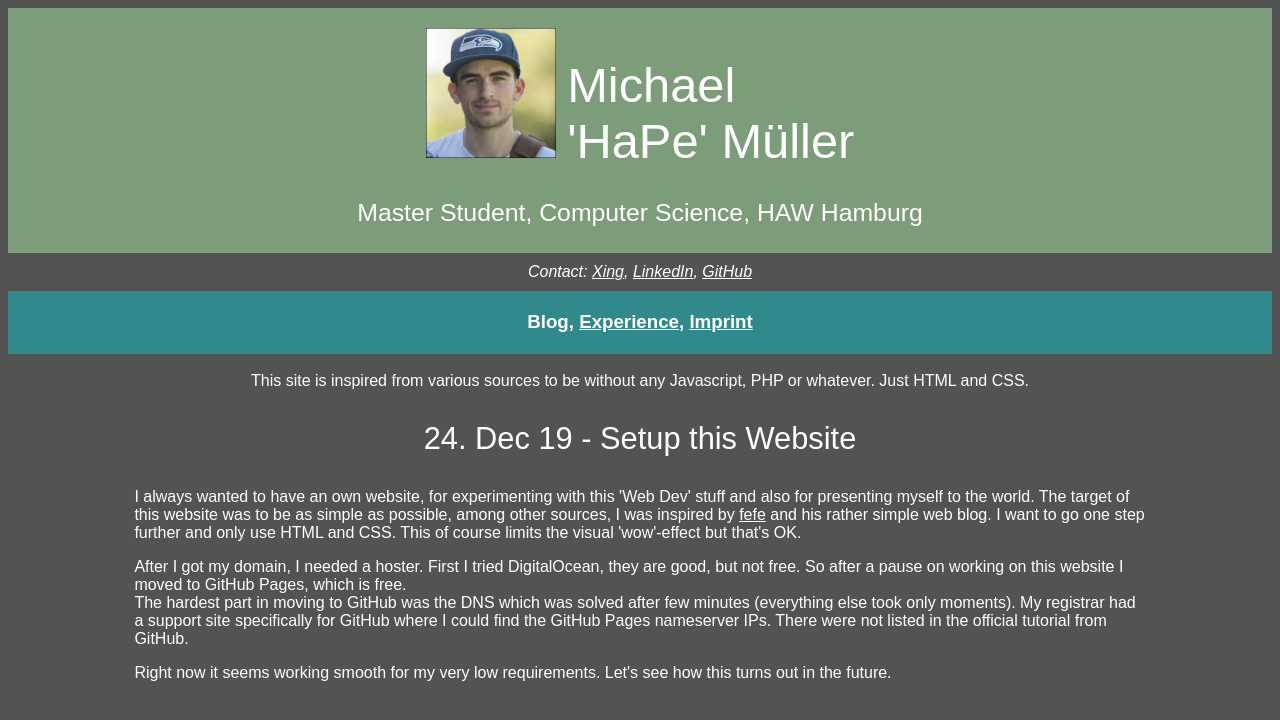
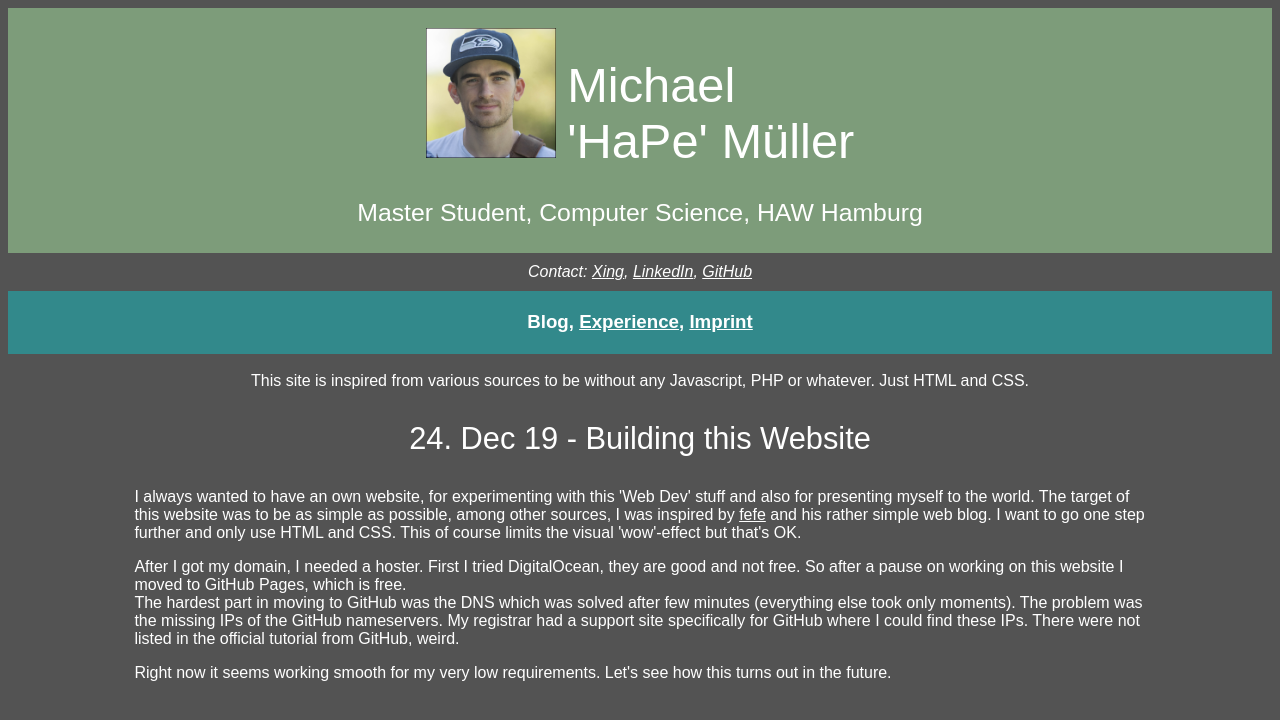
Before and after one commit to HansZimmer5000/hanszimmer5000.github.io, a plain HTML site: page index.html in a window 1280 px wide. Drawn offline with Linux system fonts and the light colour scheme.

Commit message:
fix misspelling

```diff
--- a/index.html
+++ b/index.html
@@ -32,13 +32,14 @@
     </div>
     <br>This site is inspired from various sources to be without any Javascript, PHP or whatever. Just HTML and CSS.
     <article>
-        <h3 class="articlehead">24. Dec 19 - Setup this Website</h3>
+        <h3 class="articlehead">24. Dec 19 - Building this Website</h3>
         <div class="articletext">
-            <p>I always wanted to have an own website, for experimenting with this 'Web Dev' stuff and also for presenting myself to the world. The target of this website was to be as simple as possible, among other sources, I was inspired by <a href=blog.fefe.de>fefe</a>                and his rather simple web blog. I want to go one step further and only use HTML and CSS. This of course limits the visual 'wow'-effect but that's OK.
+            <p>I always wanted to have an own website, for experimenting with this 'Web Dev' stuff and also for presenting myself to the world. The target of this website was to be as simple as possible, among other sources, I was inspired by <a target="_blank"
+                    rel="noopener noreferrer" href=blog.fefe.de>fefe</a> and his rather simple web blog. I want to go one step further and only use HTML and CSS. This of course limits the visual 'wow'-effect but that's OK.
             </p>
-            <p>After I got my domain, I needed a hoster. First I tried DigitalOcean, they are good, but not free. So after a pause on working on this website I moved to GitHub Pages, which is free.
-                <br> The hardest part in moving to GitHub was the DNS which was solved after few minutes (everything else took only moments). My registrar had a support site specifically for GitHub where I could find the GitHub Pages nameserver IPs. There
-                were not listed in the official tutorial from GitHub.
+            <p>After I got my domain, I needed a hoster. First I tried DigitalOcean, they are good and not free. So after a pause on working on this website I moved to GitHub Pages, which is free.
+                <br> The hardest part in moving to GitHub was the DNS which was solved after few minutes (everything else took only moments). The problem was the missing IPs of the GitHub nameservers. My registrar had a support site specifically for GitHub
+                where I could find these IPs. There were not listed in the official tutorial from GitHub, weird.
             </p>
             Right now it seems working smooth for my very low requirements. Let's see how this turns out in the future.
         </div>
```
Also changed, not shown: subpages/impressum.html (+1 -1 lines).
